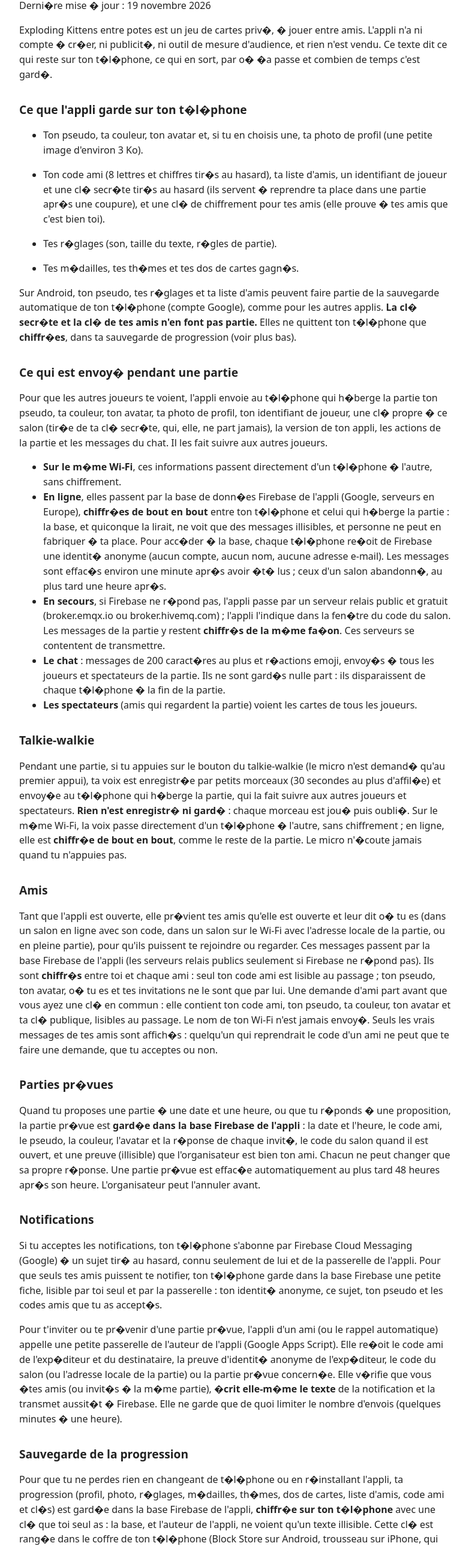
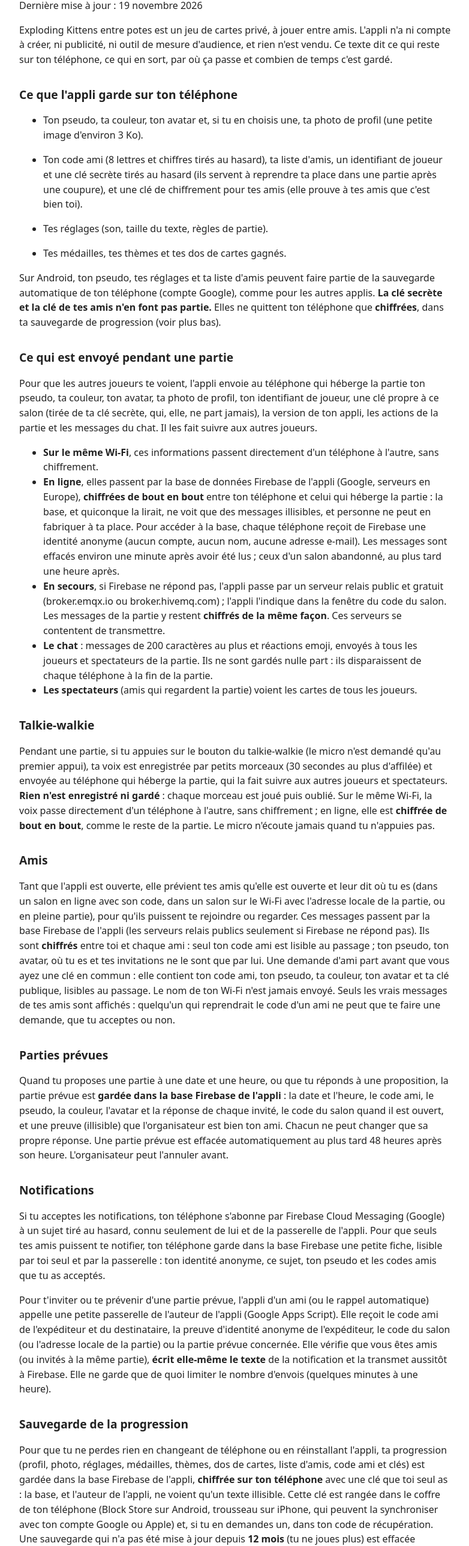
Before and after one commit to alexisroussilhenice-cmd/alexisroussilhenice-cmd.github.io, a plain HTML site: page confidentialite.html in a window 1280 px wide. Shown: the part 170-2747 px from the top of the page at 60% size, without its empty margins (248-1030 px from the left). Drawn offline with Linux system fonts and the light colour scheme.

Commit message:
Confidentialité : accents réparés (encodage UTF-8)
La version du 20/11 avait perdu ses accents à la génération. Texte inchangé.

Co-Authored-By: Claude Sonnet 5.5 <noreply@anthropic.com>

```diff
--- a/confidentialite.html
+++ b/confidentialite.html
@@ -4,137 +4,138 @@
 <style>body{font-family:system-ui,-apple-system,Segoe UI,Roboto,sans-serif;max-width:720px;margin:0 auto;padding:24px 16px;line-height:1.55;color:#222;background:#fff}a{color:#b3261e}h1{font-size:1.6em}h2{font-size:1.2em;margin-top:1.6em}nav{margin-bottom:1.5em;font-size:.95em}@media (prefers-color-scheme:dark){body{color:#eee;background:#151515}a{color:#ff8a80}}</style>
 </head><body>
 <nav><a href="./">Accueil</a> · <a href="confidentialite.html">Confidentialité</a> · <a href="conditions.html">Conditions d'utilisation</a></nav>
-<div class="markdown-heading"><h1 class="heading-element">R�gles de confidentialit� � Exploding Kittens entre potes</h1><a id="user-content-rgles-de-confidentialit--exploding-kittens-entre-potes" class="anchor" aria-label="Permalink: R�gles de confidentialit� � Exploding Kittens entre potes" href="#rgles-de-confidentialit--exploding-kittens-entre-potes"><span aria-hidden="true" class="octicon octicon-link"></span></a></div>
-<p>Derni�re mise � jour : 19 novembre 2026</p>
-<p>Exploding Kittens entre potes est un jeu de cartes priv�, � jouer entre amis. L'appli n'a ni compte � cr�er, ni
-publicit�, ni outil de mesure d'audience, et rien n'est vendu. Ce texte dit ce qui reste sur ton t�l�phone, ce qui
-en sort, par o� �a passe et combien de temps c'est gard�.</p>
-<div class="markdown-heading"><h2 class="heading-element">Ce que l'appli garde sur ton t�l�phone</h2><a id="user-content-ce-que-lappli-garde-sur-ton-tlphone" class="anchor" aria-label="Permalink: Ce que l'appli garde sur ton t�l�phone" href="#ce-que-lappli-garde-sur-ton-tlphone"><span aria-hidden="true" class="octicon octicon-link"></span></a></div>
+<div class="markdown-heading"><h1 class="heading-element">Règles de confidentialité — Exploding Kittens entre potes</h1><a id="user-content-règles-de-confidentialité--exploding-kittens-entre-potes" class="anchor" aria-label="Permalink: Règles de confidentialité — Exploding Kittens entre potes" href="#règles-de-confidentialité--exploding-kittens-entre-potes"><span aria-hidden="true" class="octicon octicon-link"></span></a></div>
+<p>Dernière mise à jour : 19 novembre 2026</p>
+<p>Exploding Kittens entre potes est un jeu de cartes privé, à jouer entre amis. L'appli n'a ni compte à créer, ni
+publicité, ni outil de mesure d'audience, et rien n'est vendu. Ce texte dit ce qui reste sur ton téléphone, ce qui
+en sort, par où ça passe et combien de temps c'est gardé.</p>
+<div class="markdown-heading"><h2 class="heading-element">Ce que l'appli garde sur ton téléphone</h2><a id="user-content-ce-que-lappli-garde-sur-ton-téléphone" class="anchor" aria-label="Permalink: Ce que l'appli garde sur ton téléphone" href="#ce-que-lappli-garde-sur-ton-téléphone"><span aria-hidden="true" class="octicon octicon-link"></span></a></div>
 <ul>
 <li>
 <p>Ton pseudo, ta couleur, ton avatar et, si tu en choisis une, ta photo de profil (une petite image d'environ 3 Ko).</p>
 </li>
 <li>
-<p>Ton code ami (8 lettres et chiffres tir�s au hasard), ta liste d'amis, un identifiant de joueur et une cl�
-secr�te tir�s au hasard (ils servent � reprendre ta place dans une partie apr�s une coupure), et une cl� de
-chiffrement pour tes amis (elle prouve � tes amis que c'est bien toi).</p>
+<p>Ton code ami (8 lettres et chiffres tirés au hasard), ta liste d'amis, un identifiant de joueur et une clé
+secrète tirés au hasard (ils servent à reprendre ta place dans une partie après une coupure), et une clé de
+chiffrement pour tes amis (elle prouve à tes amis que c'est bien toi).</p>
 </li>
 <li>
-<p>Tes r�glages (son, taille du texte, r�gles de partie).</p>
+<p>Tes réglages (son, taille du texte, règles de partie).</p>
 </li>
 <li>
-<p>Tes m�dailles, tes th�mes et tes dos de cartes gagn�s.</p>
+<p>Tes médailles, tes thèmes et tes dos de cartes gagnés.</p>
 </li>
 </ul>
-<p>Sur Android, ton pseudo, tes r�glages et ta liste d'amis peuvent faire partie de la sauvegarde automatique de ton
-t�l�phone (compte Google), comme pour les autres applis. <strong>La cl� secr�te et la cl� de tes amis n'en font pas
-partie.</strong> Elles ne quittent ton t�l�phone que <strong>chiffr�es</strong>, dans ta sauvegarde de progression (voir plus bas).</p>
-<div class="markdown-heading"><h2 class="heading-element">Ce qui est envoy� pendant une partie</h2><a id="user-content-ce-qui-est-envoy-pendant-une-partie" class="anchor" aria-label="Permalink: Ce qui est envoy� pendant une partie" href="#ce-qui-est-envoy-pendant-une-partie"><span aria-hidden="true" class="octicon octicon-link"></span></a></div>
-<p>Pour que les autres joueurs te voient, l'appli envoie au t�l�phone qui h�berge la partie ton pseudo, ta couleur,
-ton avatar, ta photo de profil, ton identifiant de joueur, une cl� propre � ce salon (tir�e de ta cl� secr�te, qui,
+<p>Sur Android, ton pseudo, tes réglages et ta liste d'amis peuvent faire partie de la sauvegarde automatique de ton
+téléphone (compte Google), comme pour les autres applis. <strong>La clé secrète et la clé de tes amis n'en font pas
+partie.</strong> Elles ne quittent ton téléphone que <strong>chiffrées</strong>, dans ta sauvegarde de progression (voir plus bas).</p>
+<div class="markdown-heading"><h2 class="heading-element">Ce qui est envoyé pendant une partie</h2><a id="user-content-ce-qui-est-envoyé-pendant-une-partie" class="anchor" aria-label="Permalink: Ce qui est envoyé pendant une partie" href="#ce-qui-est-envoyé-pendant-une-partie"><span aria-hidden="true" class="octicon octicon-link"></span></a></div>
+<p>Pour que les autres joueurs te voient, l'appli envoie au téléphone qui héberge la partie ton pseudo, ta couleur,
+ton avatar, ta photo de profil, ton identifiant de joueur, une clé propre à ce salon (tirée de ta clé secrète, qui,
 elle, ne part jamais), la version de ton appli, les actions de la partie et les messages du chat. Il les fait
 suivre aux autres joueurs.</p>
 <ul>
 <li>
-<strong>Sur le m�me Wi-Fi</strong>, ces informations passent directement d'un t�l�phone � l'autre, sans chiffrement.</li>
+<strong>Sur le même Wi-Fi</strong>, ces informations passent directement d'un téléphone à l'autre, sans chiffrement.</li>
 <li>
-<strong>En ligne</strong>, elles passent par la base de donn�es Firebase de l'appli (Google, serveurs en Europe), <strong>chiffr�es
-de bout en bout</strong> entre ton t�l�phone et celui qui h�berge la partie : la base, et quiconque la lirait, ne voit
-que des messages illisibles, et personne ne peut en fabriquer � ta place. Pour acc�der � la base, chaque
-t�l�phone re�oit de Firebase une identit� anonyme (aucun compte, aucun nom, aucune adresse e-mail). Les messages
-sont effac�s environ une minute apr�s avoir �t� lus ; ceux d'un salon abandonn�, au plus tard une heure apr�s.</li>
+<strong>En ligne</strong>, elles passent par la base de données Firebase de l'appli (Google, serveurs en Europe), <strong>chiffrées
+de bout en bout</strong> entre ton téléphone et celui qui héberge la partie : la base, et quiconque la lirait, ne voit
+que des messages illisibles, et personne ne peut en fabriquer à ta place. Pour accéder à la base, chaque
+téléphone reçoit de Firebase une identité anonyme (aucun compte, aucun nom, aucune adresse e-mail). Les messages
+sont effacés environ une minute après avoir été lus ; ceux d'un salon abandonné, au plus tard une heure après.</li>
 <li>
-<strong>En secours</strong>, si Firebase ne r�pond pas, l'appli passe par un serveur relais public et gratuit
-(broker.emqx.io ou broker.hivemq.com) ; l'appli l'indique dans la fen�tre du code du salon. Les messages de la
-partie y restent <strong>chiffr�s de la m�me fa�on</strong>. Ces serveurs se contentent de transmettre.</li>
+<strong>En secours</strong>, si Firebase ne répond pas, l'appli passe par un serveur relais public et gratuit
+(broker.emqx.io ou broker.hivemq.com) ; l'appli l'indique dans la fenêtre du code du salon. Les messages de la
+partie y restent <strong>chiffrés de la même façon</strong>. Ces serveurs se contentent de transmettre.</li>
 <li>
-<strong>Le chat</strong> : messages de 200 caract�res au plus et r�actions emoji, envoy�s � tous les joueurs et spectateurs de
-la partie. Ils ne sont gard�s nulle part : ils disparaissent de chaque t�l�phone � la fin de la partie.</li>
+<strong>Le chat</strong> : messages de 200 caractères au plus et réactions emoji, envoyés à tous les joueurs et spectateurs de
+la partie. Ils ne sont gardés nulle part : ils disparaissent de chaque téléphone à la fin de la partie.</li>
 <li>
 <strong>Les spectateurs</strong> (amis qui regardent la partie) voient les cartes de tous les joueurs.</li>
 </ul>
 <div class="markdown-heading"><h2 class="heading-element">Talkie-walkie</h2><a id="user-content-talkie-walkie" class="anchor" aria-label="Permalink: Talkie-walkie" href="#talkie-walkie"><span aria-hidden="true" class="octicon octicon-link"></span></a></div>
-<p>Pendant une partie, si tu appuies sur le bouton du talkie-walkie (le micro n'est demand� qu'au premier appui), ta
-voix est enregistr�e par petits morceaux (30 secondes au plus d'affil�e) et envoy�e au t�l�phone qui h�berge la
-partie, qui la fait suivre aux autres joueurs et spectateurs. <strong>Rien n'est enregistr� ni gard�</strong> : chaque morceau est
-jou� puis oubli�. Sur le m�me Wi-Fi, la voix passe directement d'un t�l�phone � l'autre, sans chiffrement ; en ligne,
-elle est <strong>chiffr�e de bout en bout</strong>, comme le reste de la partie. Le micro n'�coute jamais quand tu n'appuies pas.</p>
+<p>Pendant une partie, si tu appuies sur le bouton du talkie-walkie (le micro n'est demandé qu'au premier appui), ta
+voix est enregistrée par petits morceaux (30 secondes au plus d'affilée) et envoyée au téléphone qui héberge la
+partie, qui la fait suivre aux autres joueurs et spectateurs. <strong>Rien n'est enregistré ni gardé</strong> : chaque morceau est
+joué puis oublié. Sur le même Wi-Fi, la voix passe directement d'un téléphone à l'autre, sans chiffrement ; en ligne,
+elle est <strong>chiffrée de bout en bout</strong>, comme le reste de la partie. Le micro n'écoute jamais quand tu n'appuies pas.</p>
 <div class="markdown-heading"><h2 class="heading-element">Amis</h2><a id="user-content-amis" class="anchor" aria-label="Permalink: Amis" href="#amis"><span aria-hidden="true" class="octicon octicon-link"></span></a></div>
-<p>Tant que l'appli est ouverte, elle pr�vient tes amis qu'elle est ouverte et leur dit o� tu es (dans un salon en
+<p>Tant que l'appli est ouverte, elle prévient tes amis qu'elle est ouverte et leur dit où tu es (dans un salon en
 ligne avec son code, dans un salon sur le Wi-Fi avec l'adresse locale de la partie, ou en pleine partie), pour qu'ils
 puissent te rejoindre ou regarder. Ces messages passent par la base Firebase de l'appli (les serveurs relais publics
-seulement si Firebase ne r�pond pas). Ils sont <strong>chiffr�s</strong> entre toi et chaque ami : seul ton code ami est lisible
-au passage ; ton pseudo, ton avatar, o� tu es et tes invitations ne le sont que par lui. Une demande d'ami part
-avant que vous ayez une cl� en commun : elle contient ton code ami, ton pseudo, ta couleur, ton avatar et ta cl�
-publique, lisibles au passage. Le nom de ton Wi-Fi n'est jamais envoy�. Seuls les vrais messages de tes amis sont
-affich�s : quelqu'un qui reprendrait le code d'un ami ne peut que te faire une demande, que tu acceptes ou non.</p>
-<div class="markdown-heading"><h2 class="heading-element">Parties pr�vues</h2><a id="user-content-parties-prvues" class="anchor" aria-label="Permalink: Parties pr�vues" href="#parties-prvues"><span aria-hidden="true" class="octicon octicon-link"></span></a></div>
-<p>Quand tu proposes une partie � une date et une heure, ou que tu r�ponds � une proposition, la partie pr�vue est
-<strong>gard�e dans la base Firebase de l'appli</strong> : la date et l'heure, le code ami, le pseudo, la couleur, l'avatar et la
-r�ponse de chaque invit�, le code du salon quand il est ouvert, et une preuve (illisible) que l'organisateur est
-bien ton ami. Chacun ne peut changer que sa propre r�ponse. Une partie pr�vue est effac�e automatiquement au plus
-tard 48 heures apr�s son heure. L'organisateur peut l'annuler avant.</p>
+seulement si Firebase ne répond pas). Ils sont <strong>chiffrés</strong> entre toi et chaque ami : seul ton code ami est lisible
+au passage ; ton pseudo, ton avatar, où tu es et tes invitations ne le sont que par lui. Une demande d'ami part
+avant que vous ayez une clé en commun : elle contient ton code ami, ton pseudo, ta couleur, ton avatar et ta clé
+publique, lisibles au passage. Le nom de ton Wi-Fi n'est jamais envoyé. Seuls les vrais messages de tes amis sont
+affichés : quelqu'un qui reprendrait le code d'un ami ne peut que te faire une demande, que tu acceptes ou non.</p>
+<div class="markdown-heading"><h2 class="heading-element">Parties prévues</h2><a id="user-content-parties-prévues" class="anchor" aria-label="Permalink: Parties prévues" href="#parties-prévues"><span aria-hidden="true" class="octicon octicon-link"></span></a></div>
+<p>Quand tu proposes une partie à une date et une heure, ou que tu réponds à une proposition, la partie prévue est
+<strong>gardée dans la base Firebase de l'appli</strong> : la date et l'heure, le code ami, le pseudo, la couleur, l'avatar et la
+réponse de chaque invité, le code du salon quand il est ouvert, et une preuve (illisible) que l'organisateur est
+bien ton ami. Chacun ne peut changer que sa propre réponse. Une partie prévue est effacée automatiquement au plus
+tard 48 heures après son heure. L'organisateur peut l'annuler avant.</p>
 <div class="markdown-heading"><h2 class="heading-element">Notifications</h2><a id="user-content-notifications" class="anchor" aria-label="Permalink: Notifications" href="#notifications"><span aria-hidden="true" class="octicon octicon-link"></span></a></div>
-<p>Si tu acceptes les notifications, ton t�l�phone s'abonne par Firebase Cloud Messaging (Google) � un sujet tir� au
+<p>Si tu acceptes les notifications, ton téléphone s'abonne par Firebase Cloud Messaging (Google) à un sujet tiré au
 hasard, connu seulement de lui et de la passerelle de l'appli. Pour que seuls tes amis puissent te notifier, ton
-t�l�phone garde dans la base Firebase une petite fiche, lisible par toi seul et par la passerelle : ton identit�
-anonyme, ce sujet, ton pseudo et les codes amis que tu as accept�s.</p>
-<p>Pour t'inviter ou te pr�venir d'une partie pr�vue, l'appli d'un ami (ou le rappel automatique) appelle une petite
-passerelle de l'auteur de l'appli (Google Apps Script). Elle re�oit le code ami de l'exp�diteur et du destinataire,
-la preuve d'identit� anonyme de l'exp�diteur, le code du salon (ou l'adresse locale de la partie) ou la partie
-pr�vue concern�e. Elle v�rifie que vous �tes amis (ou invit�s � la m�me partie), <strong>�crit elle-m�me le texte</strong> de la
-notification et la transmet aussit�t � Firebase. Elle ne garde que de quoi limiter le nombre d'envois (quelques
-minutes � une heure).</p>
+téléphone garde dans la base Firebase une petite fiche, lisible par toi seul et par la passerelle : ton identité
+anonyme, ce sujet, ton pseudo et les codes amis que tu as acceptés.</p>
+<p>Pour t'inviter ou te prévenir d'une partie prévue, l'appli d'un ami (ou le rappel automatique) appelle une petite
+passerelle de l'auteur de l'appli (Google Apps Script). Elle reçoit le code ami de l'expéditeur et du destinataire,
+la preuve d'identité anonyme de l'expéditeur, le code du salon (ou l'adresse locale de la partie) ou la partie
+prévue concernée. Elle vérifie que vous êtes amis (ou invités à la même partie), <strong>écrit elle-même le texte</strong> de la
+notification et la transmet aussitôt à Firebase. Elle ne garde que de quoi limiter le nombre d'envois (quelques
+minutes à une heure).</p>
 <div class="markdown-heading"><h2 class="heading-element">Sauvegarde de la progression</h2><a id="user-content-sauvegarde-de-la-progression" class="anchor" aria-label="Permalink: Sauvegarde de la progression" href="#sauvegarde-de-la-progression"><span aria-hidden="true" class="octicon octicon-link"></span></a></div>
-<p>Pour que tu ne perdes rien en changeant de t�l�phone ou en r�installant l'appli, ta progression (profil, photo,
-r�glages, m�dailles, th�mes, dos de cartes, liste d'amis, code ami et cl�s) est gard�e dans la base Firebase de
-l'appli, <strong>chiffr�e sur ton t�l�phone</strong> avec une cl� que toi seul as : la base, et l'auteur de l'appli, ne voient
-qu'un texte illisible. Cette cl� est rang�e dans le coffre de ton t�l�phone (Block Store sur Android, trousseau sur
+<p>Pour que tu ne perdes rien en changeant de téléphone ou en réinstallant l'appli, ta progression (profil, photo,
+réglages, médailles, thèmes, dos de cartes, liste d'amis, code ami et clés) est gardée dans la base Firebase de
+l'appli, <strong>chiffrée sur ton téléphone</strong> avec une clé que toi seul as : la base, et l'auteur de l'appli, ne voient
+qu'un texte illisible. Cette clé est rangée dans le coffre de ton téléphone (Block Store sur Android, trousseau sur
 iPhone, qui peuvent la synchroniser avec ton compte Google ou Apple) et, si tu en demandes un, dans ton code de
-r�cup�ration. Une sauvegarde qui n'a pas �t� mise � jour depuis <strong>12 mois</strong> (tu ne joues plus) est effac�e
+récupération. Une sauvegarde qui n'a pas été mise à jour depuis <strong>12 mois</strong> (tu ne joues plus) est effacée
 automatiquement.</p>
 <div class="markdown-heading"><h2 class="heading-element">Donner mon avis</h2><a id="user-content-donner-mon-avis" class="anchor" aria-label="Permalink: Donner mon avis" href="#donner-mon-avis"><span aria-hidden="true" class="octicon octicon-link"></span></a></div>
-<p>Si tu envoies un avis (critique, id�e ou probl�me), il est gard� dans la base Firebase de l'appli avec ton pseudo,
-ton identit� anonyme Firebase, la version de l'appli, le syst�me (Android ou iPhone), l'habillage et le th�me
-choisis, et l'heure. <strong>Seul l'auteur de l'appli peut le lire.</strong> Cinq avis par jour au plus. Les avis sont effac�s au
+<p>Si tu envoies un avis (critique, idée ou problème), il est gardé dans la base Firebase de l'appli avec ton pseudo,
+ton identité anonyme Firebase, la version de l'appli, le système (Android ou iPhone), l'habillage et le thème
+choisis, et l'heure. <strong>Seul l'auteur de l'appli peut le lire.</strong> Cinq avis par jour au plus. Les avis sont effacés au
 bout de <strong>12 mois</strong> (le compteur du jour, au bout de 2 jours).</p>
 <div class="markdown-heading"><h2 class="heading-element">Rapports de plantage</h2><a id="user-content-rapports-de-plantage" class="anchor" aria-label="Permalink: Rapports de plantage" href="#rapports-de-plantage"><span aria-hidden="true" class="octicon octicon-link"></span></a></div>
-<p>Si l'appli rencontre une erreur impr�vue, elle envoie un petit rapport dans la base Firebase de l'appli : la version
-de l'appli, le syst�me (Android ou iPhone), l'endroit et le type de l'erreur, et un extrait technique de la pile.
+<p>Si l'appli rencontre une erreur imprévue, elle envoie un petit rapport dans la base Firebase de l'appli : la version
+de l'appli, le système (Android ou iPhone), l'endroit et le type de l'erreur, et un extrait technique de la pile.
 Le rapport ne contient ni ton pseudo, ni ton code ami, ni le contenu de la partie. Cinq rapports par jour au plus ;
-ils sont effac�s au bout d'environ 30 jours (par la passerelle). Ils servent seulement � corriger l'appli.</p>
-<div class="markdown-heading"><h2 class="heading-element">Mises � jour</h2><a id="user-content-mises--jour" class="anchor" aria-label="Permalink: Mises � jour" href="#mises--jour"><span aria-hidden="true" class="octicon octicon-link"></span></a></div>
-<p>Sur Android, l'appli demande � Google Play s'il existe une nouvelle version. Sur iPhone, elle lit une annonce de
-version publi�e par l'auteur sur les serveurs relais ; rien n'est envoy� pour �a.</p>
+ils sont effacés au bout d'environ 30 jours (par la passerelle). Ils servent seulement à corriger l'appli.</p>
+<div class="markdown-heading"><h2 class="heading-element">Mises à jour</h2><a id="user-content-mises-à-jour" class="anchor" aria-label="Permalink: Mises à jour" href="#mises-à-jour"><span aria-hidden="true" class="octicon octicon-link"></span></a></div>
+<p>Sur Android, l'appli demande à Google Play s'il existe une nouvelle version. Sur iPhone, elle lit une annonce de
+version publiée par l'auteur sur les serveurs relais ; rien n'est envoyé pour ça.</p>
 <div class="markdown-heading"><h2 class="heading-element">Appareil photo et galerie</h2><a id="user-content-appareil-photo-et-galerie" class="anchor" aria-label="Permalink: Appareil photo et galerie" href="#appareil-photo-et-galerie"><span aria-hidden="true" class="octicon octicon-link"></span></a></div>
-<p>L'appareil photo sert seulement � prendre ta photo de profil ou � scanner le QR code d'un salon ou d'un ami. La
-galerie sert seulement � choisir ta photo de profil. La photo est r�duite et recadr�e sur ton t�l�phone avant
-d'�tre utilis�e ; le QR code est lu sur ton t�l�phone.</p>
+<p>L'appareil photo sert seulement à prendre ta photo de profil ou à scanner le QR code d'un salon ou d'un ami. La
+galerie sert seulement à choisir ta photo de profil. La photo est réduite et recadrée sur ton téléphone avant
+d'être utilisée ; le QR code est lu sur ton téléphone.</p>
 <div class="markdown-heading"><h2 class="heading-element">Qui peut voir quoi</h2><a id="user-content-qui-peut-voir-quoi" class="anchor" aria-label="Permalink: Qui peut voir quoi" href="#qui-peut-voir-quoi"><span aria-hidden="true" class="octicon octicon-link"></span></a></div>
 <ul>
 <li>Les joueurs et spectateurs de ta partie voient ton profil et les messages du chat.</li>
-<li>Tes amis voient ta pr�sence et les parties pr�vues o� ils sont invit�s.</li>
-<li>L'auteur de l'appli peut voir, dans la console Firebase, les parties pr�vues en cours, les fiches des
-notifications (code ami, pseudo, codes des amis accept�s), les avis et les rapports de plantage. Les sauvegardes
-de progression y sont chiffr�es : il ne peut pas les lire. Les messages de partie et
-ceux entre amis y sont chiffr�s : il ne peut pas les lire. Il ne s'en sert que pour faire marcher et corriger
+<li>Tes amis voient ta présence et les parties prévues où ils sont invités.</li>
+<li>L'auteur de l'appli peut voir, dans la console Firebase, les parties prévues en cours, les fiches des
+notifications (code ami, pseudo, codes des amis acceptés), les avis et les rapports de plantage. Les sauvegardes
+de progression y sont chiffrées : il ne peut pas les lire. Les messages de partie et
+ceux entre amis y sont chiffrés : il ne peut pas les lire. Il ne s'en sert que pour faire marcher et corriger
 l'appli.</li>
-<li>Google (Firebase, Apps Script, Google Play) traite ces donn�es pour le compte de l'auteur. Les serveurs relais
-publics de secours ne voient passer que des messages chiffr�s (sauf une demande d'ami envoy�e pendant que
-Firebase ne r�pond pas : code ami, pseudo, couleur, avatar).</li>
+<li>Google (Firebase, Apps Script, Google Play) traite ces données pour le compte de l'auteur. Les serveurs relais
+publics de secours ne voient passer que des messages chiffrés (sauf une demande d'ami envoyée pendant que
+Firebase ne répond pas : code ami, pseudo, couleur, avatar).</li>
 </ul>
 <div class="markdown-heading"><h2 class="heading-element">Enfants</h2><a id="user-content-enfants" class="anchor" aria-label="Permalink: Enfants" href="#enfants"><span aria-hidden="true" class="octicon octicon-link"></span></a></div>
 <p>L'appli s'adresse aux personnes de 16 ans et plus.</p>
-<div class="markdown-heading"><h2 class="heading-element">Supprimer tes donn�es</h2><a id="user-content-supprimer-tes-donnes" class="anchor" aria-label="Permalink: Supprimer tes donn�es" href="#supprimer-tes-donnes"><span aria-hidden="true" class="octicon octicon-link"></span></a></div>
+<div class="markdown-heading"><h2 class="heading-element">Supprimer tes données</h2><a id="user-content-supprimer-tes-données" class="anchor" aria-label="Permalink: Supprimer tes données" href="#supprimer-tes-données"><span aria-hidden="true" class="octicon octicon-link"></span></a></div>
 <ul>
-<li>Sur ton t�l�phone : retire ta photo dans � Mon profil �, ou d�sinstalle l'appli pour tout effacer.</li>
-<li>Parties pr�vues : elles s'effacent toutes seules au plus tard 48 heures apr�s leur heure ; l'organisateur peut
+<li>Sur ton téléphone : retire ta photo dans « Mon profil », ou désinstalle l'appli pour tout effacer.</li>
+<li>Parties prévues : elles s'effacent toutes seules au plus tard 48 heures après leur heure ; l'organisateur peut
 les annuler avant.</li>
-<li>Avis : effac�s au bout de 12 mois. Sauvegarde de la progression : effac�e au bout de 12 mois sans mise � jour.</li>
+<li>Avis : effacés au bout de 12 mois. Sauvegarde de la progression : effacée au bout de 12 mois sans mise à jour.</li>
 <li>Pour demander l'effacement de tout ce qui te concerne dans la base Firebase de l'appli (ta fiche des
-notifications, tes parties pr�vues, tes avis, ta sauvegarde), �cris � l'adresse e-mail
-indiqu�e sur la fiche Google Play de l'appli (donne ton code ami, dans � Mon profil �).</li>
+notifications, tes parties prévues, tes avis, ta sauvegarde), écris à l'adresse e-mail
+indiquée sur la fiche Google Play de l'appli (donne ton code ami, dans « Mon profil »).</li>
 </ul>
 <div class="markdown-heading"><h2 class="heading-element">Contact</h2><a id="user-content-contact" class="anchor" aria-label="Permalink: Contact" href="#contact"><span aria-hidden="true" class="octicon octicon-link"></span></a></div>
-<p>Pour toute question, �cris � l'adresse e-mail indiqu�e sur la fiche Google Play de l'appli.</p>
+<p>Pour toute question, écris à l'adresse e-mail indiquée sur la fiche Google Play de l'appli.</p>
+
 </body></html>
```
